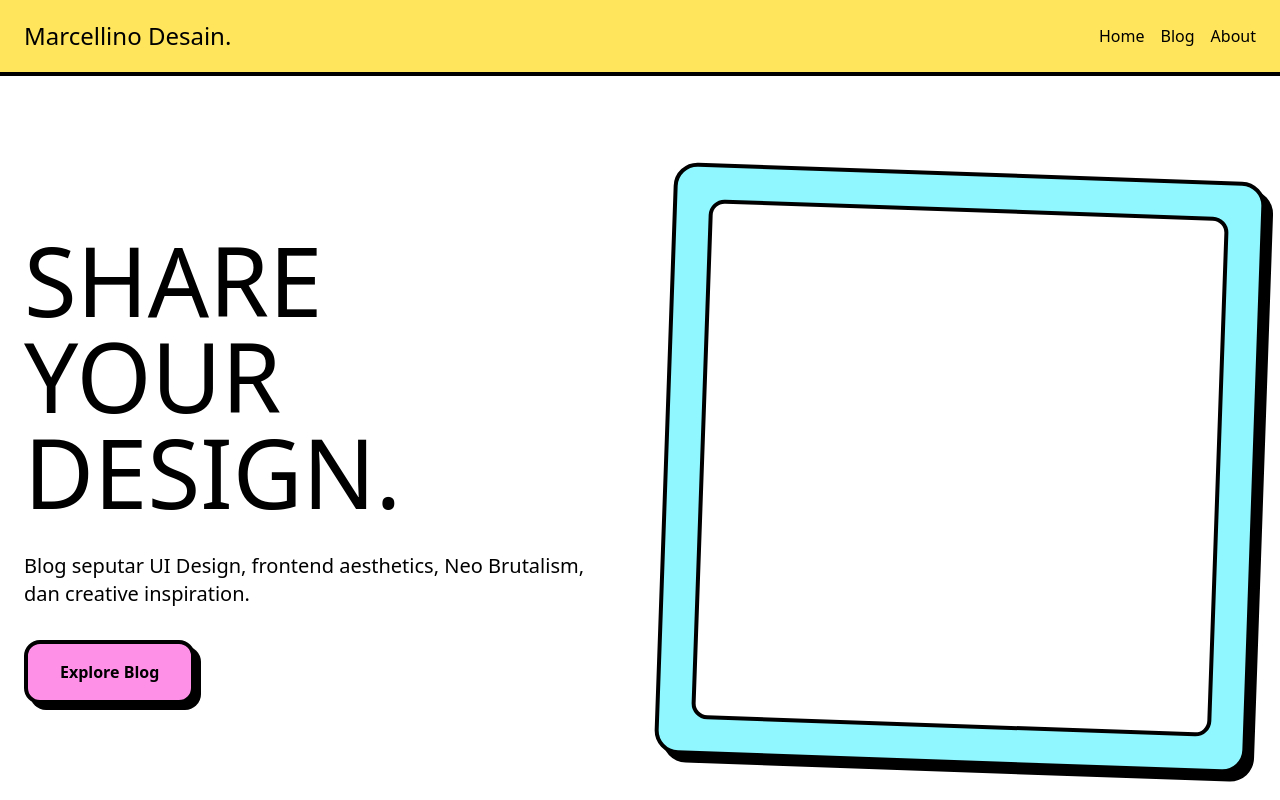
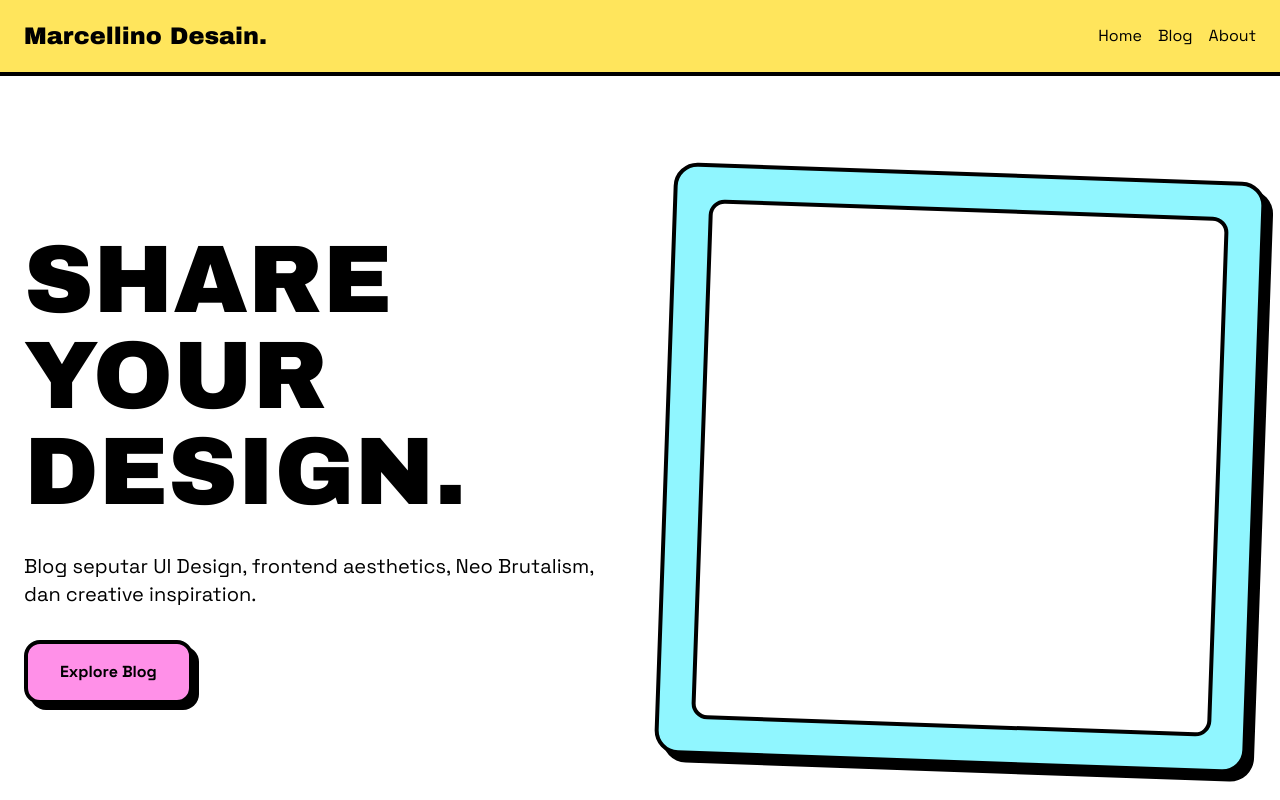
Before and after one commit to Mrchlldev/marcellino-design, a Next.js app: page / in a window 1280 px wide. Shown: the top 800 px of the page. Built offline with nearby package versions, Linux system fonts and the light colour scheme.

Commit message:
Update globals.css

```diff
--- a/src/app/globals.css
+++ b/src/app/globals.css
@@ -1,4 +1,20 @@
 @import "tailwindcss";
+@theme {
+  --font-title: var(--font-title);
+  --font-body: var(--font-body);
+}
+
+body {
+  font-family: var(--font-body);
+}
+
+.font-title {
+  font-family: var(--font-title);
+}
+
+.font-body {
+  font-family: var(--font-body);
+}
 
 * {
   scroll-behavior: smooth;
```
